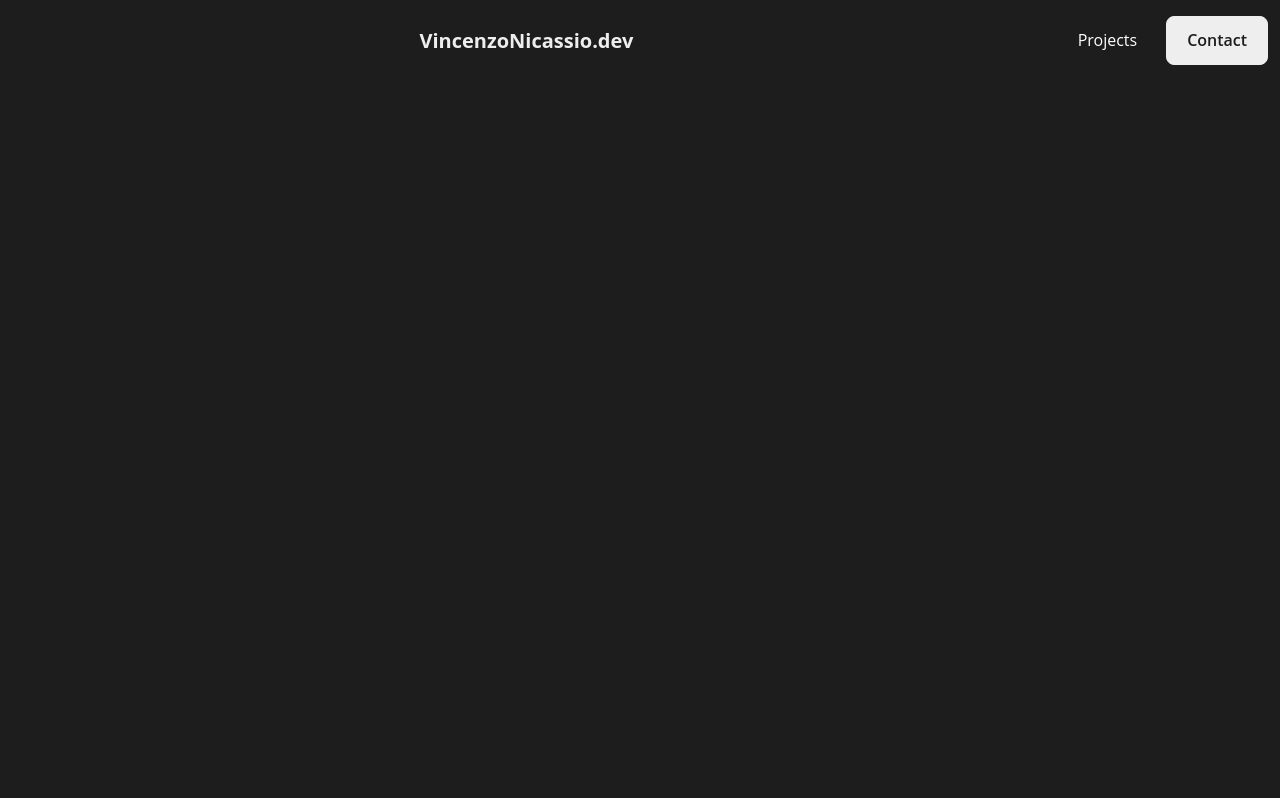
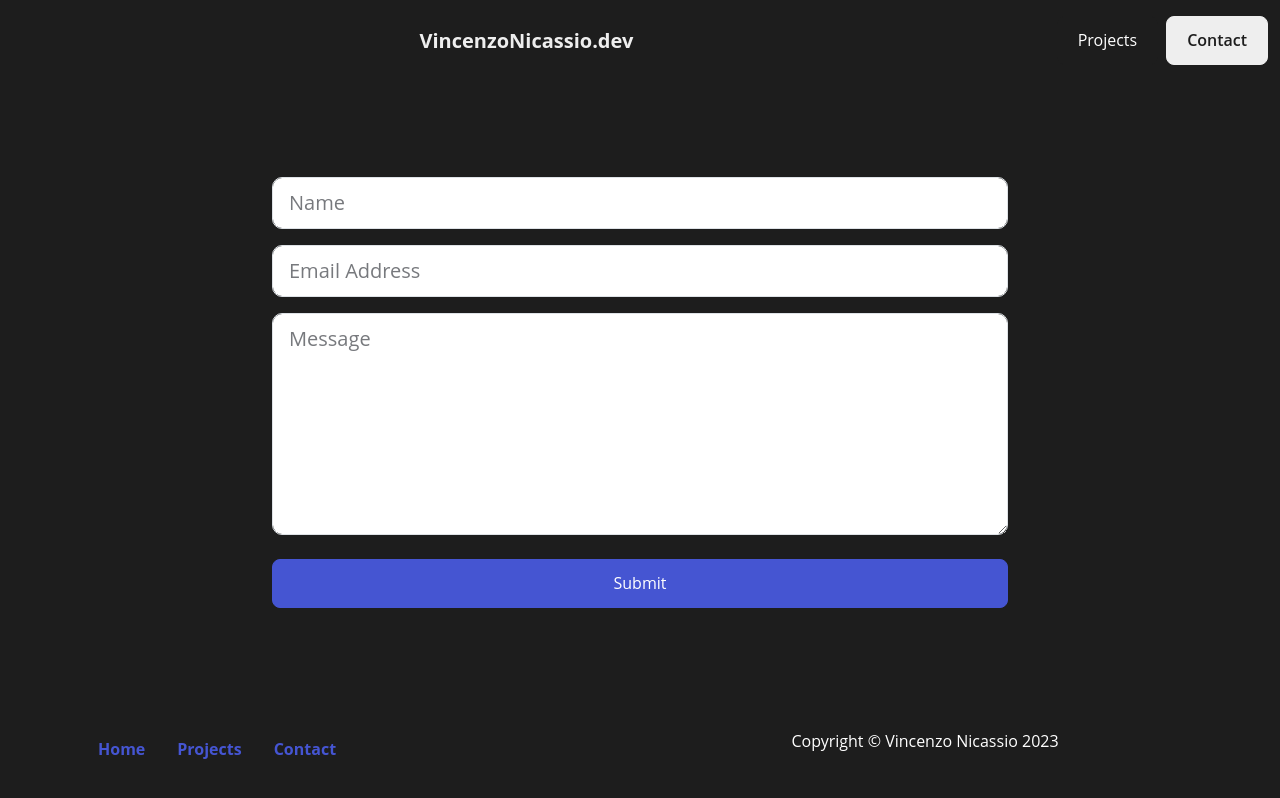
Before and after one commit to tiubarore/dev-portfolio, a website: page contact.html in a window 1280 px wide. Drawn offline with nearby package versions, Linux system fonts and the light colour scheme.

Commit message:
added formspree

```diff
--- a/contact.html
+++ b/contact.html
@@ -56,6 +56,76 @@
     <header>
       <div class="container mt-md-6 ms-md-7"></div>
     </header>
+
+    <!-- Contact Form -->
+    <section class="contact bg-dark pb-4">
+      <div class="container">
+        <div class="row">
+          <div class="col-8 offset-2">
+            <form action="https://formspree.io/f/mleyqjpb" method="POST">
+              <div class="mb-3">
+                <input
+                  type="text"
+                  class="form-control form-control-lg"
+                  placeholder="Name"
+                  name="name"
+                />
+              </div>
+              <div class="mb-3">
+                <input
+                  type="email"
+                  class="form-control form-control-lg"
+                  placeholder="Email Address"
+                  name="email"
+                />
+              </div>
+              <div class="mb-3">
+                <textarea
+                  class="form-control form-control-lg"
+                  name="message"
+                  rows="6"
+                  placeholder="Message"
+                ></textarea>
+              </div>
+              <div class="d-grid">
+                <button type="submit" class="btn btn-primary text-white mt-2">
+                  Submit
+                </button>
+              </div>
+            </form>
+          </div>
+        </div>
+      </div>
+    </section>
+
+    <!-- Footer -->
+
+    <footer class="border-secondary bg-dark text-white pt-6 d-none d-md-block">
+      <div class="container">
+        <div class="row">
+          <div class="col-md-6">
+            <ul class="nav">
+              <li class="nav-item">
+                <a href="index.html" class="nav-link link-primary">Home</a>
+              </li>
+              <li class="nav-item">
+                <a href="project.html" class="nav-link link-primary"
+                  >Projects</a
+                >
+              </li>
+              <li class="nav-item">
+                <a href="contact.html" class="nav-link link-primary">Contact</a>
+              </li>
+            </ul>
+          </div>
+          <div class="col-md-6">
+            <p class="text-center d-none d-md-block">
+              Copyright &copy; Vincenzo Nicassio 2023
+            </p>
+          </div>
+        </div>
+      </div>
+    </footer>
     <script src="js/bootstrap.bundle.min.js"></script>
     <script src="js/script.js"></script>
   </body>
```
Also changed, not shown: index.html (+28 -1 lines), project.html (+30 -1 lines).
